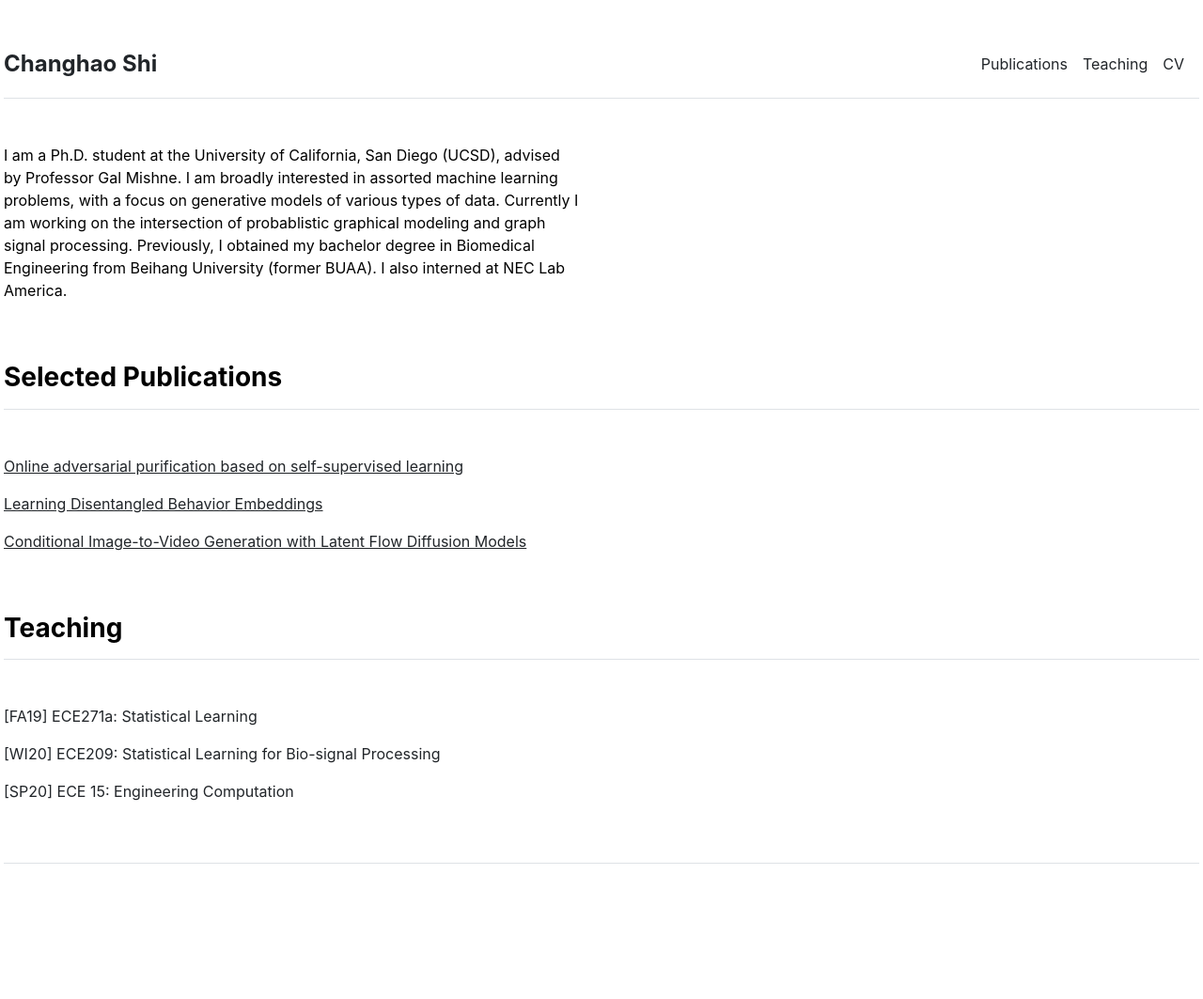
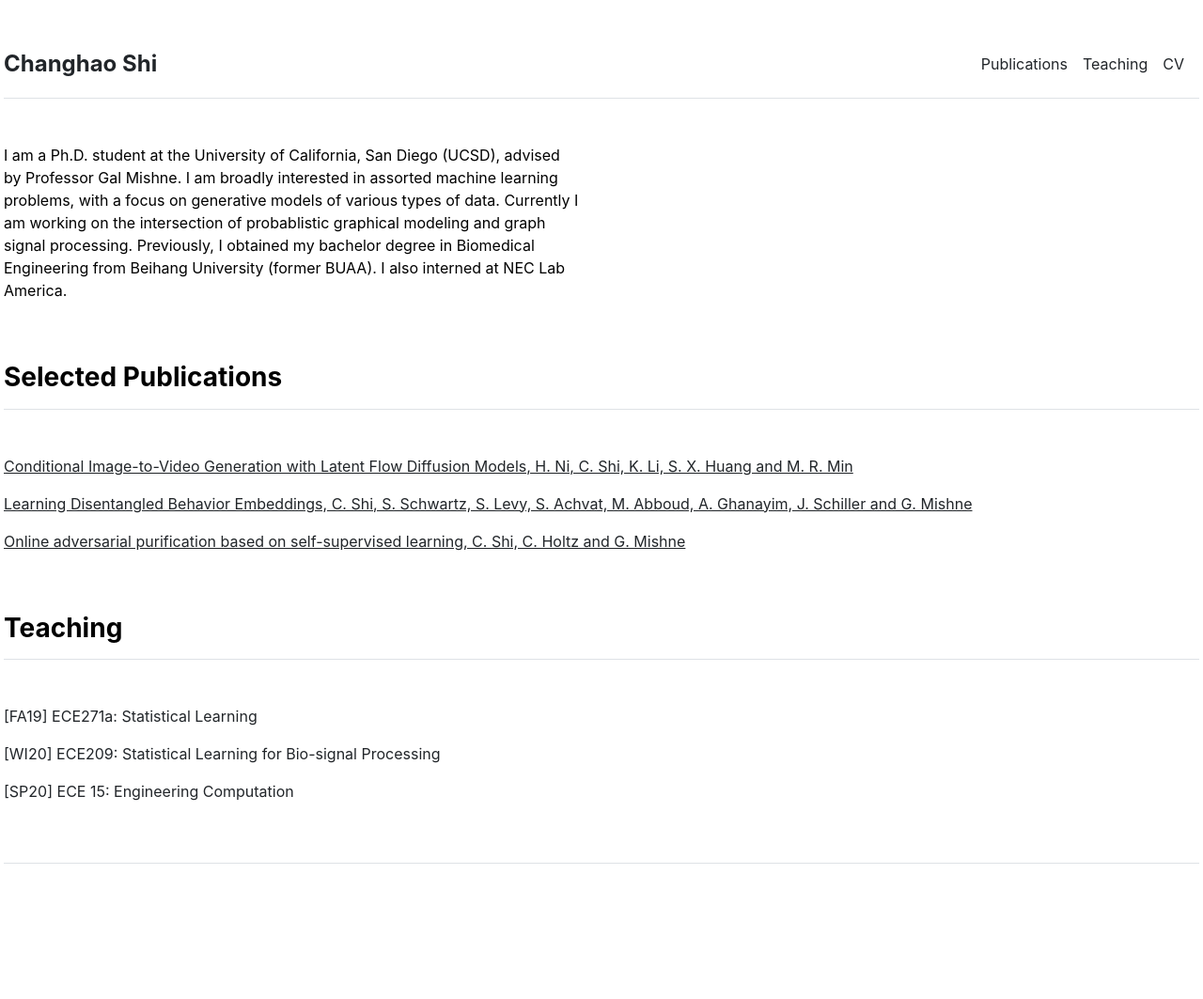
Before and after one commit to ChanghaoShih/ChanghaoShih.github.io, a Jekyll site: the page built from index.md, in a window 1280 px wide. Shown: the whole page at 94% size. Built offline with Jekyll 4.4.1, drawn with Linux system fonts in a browser that asks for light colours.

Commit message:
update publications

```diff
--- a/_data/publications.yml
+++ b/_data/publications.yml
@@ -1,11 +1,12 @@
 featured:
-- {name: 'Online adversarial purification based on self-supervised learning', url: 'https://arxiv.org/pdf/2101.09387.pdf'}
-- {name: 'Learning Disentangled Behavior Embeddings', url: 'https://proceedings.neurips.cc/paper_files/paper/2021/file/be37ff14df68192d976f6ce76c6cbd15-Paper.pdf'}
-- {name: 'Conditional Image-to-Video Generation with Latent Flow Diffusion Models', url: 'https://openaccess.thecvf.com/content/CVPR2023/papers/Ni_Conditional_Image-to-Video_Generation_With_Latent_Flow_Diffusion_Models_CVPR_2023_paper.pdf'}
+- {name: 'Conditional Image-to-Video Generation with Latent Flow Diffusion Models, H. Ni, C. Shi, K. Li, S. X. Huang and M. R. Min', url: 'https://openaccess.thecvf.com/content/CVPR2023/papers/Ni_Conditional_Image-to-Video_Generation_With_Latent_Flow_Diffusion_Models_CVPR_2023_paper.pdf'}
+- {name: 'Learning Disentangled Behavior Embeddings, C. Shi, S. Schwartz, S. Levy, S. Achvat, M. Abboud, A. Ghanayim, J. Schiller and G. Mishne', url: 'https://proceedings.neurips.cc/paper_files/paper/2021/file/be37ff14df68192d976f6ce76c6cbd15-Paper.pdf'}
+- {name: 'Online adversarial purification based on self-supervised learning, C. Shi, C. Holtz and G. Mishne', url: 'https://arxiv.org/pdf/2101.09387.pdf'}
 
 index:
-- {name: 'Online adversarial purification based on self-supervised learning', url: 'https://arxiv.org/pdf/2101.09387.pdf'}
-- {name: 'Learning Disentangled Behavior Embeddings', url: 'https://proceedings.neurips.cc/paper_files/paper/2021/file/be37ff14df68192d976f6ce76c6cbd15-Paper.pdf'}
-- {name: 'Conditional Image-to-Video Generation with Latent Flow Diffusion Models', url: 'https://openaccess.thecvf.com/content/CVPR2023/papers/Ni_Conditional_Image-to-Video_Generation_With_Latent_Flow_Diffusion_Models_CVPR_2023_paper.pdf'}
-- {name: 'Exploring Compositional Visual Generation with Latent Classifier Guidance', url: 'https://openaccess.thecvf.com/content/CVPR2023W/GCV/papers/Shi_Exploring_Compositional_Visual_Generation_With_Latent_Classifier_Guidance_CVPRW_2023_paper.pdf'}
-- {name: 'Graph Laplacian Learning with Exponential Family Noise', url: 'https://arxiv.org/pdf/2306.08201.pdf'}
+- {name: 'Graph Laplacian Learning with Exponential Family Noise, C. Shi and G. Mishne', url: 'https://arxiv.org/pdf/2306.08201.pdf'}
+- {name: 'Conditional Image-to-Video Generation with Latent Flow Diffusion Models, H. Ni, C. Shi, K. Li, S. X. Huang and M. R. Min', url: 'https://openaccess.thecvf.com/content/CVPR2023/papers/Ni_Conditional_Image-to-Video_Generation_With_Latent_Flow_Diffusion_Models_CVPR_2023_paper.pdf'}
+- {name: 'Exploring Compositional Visual Generation with Latent Classifier Guidance, C. Shi, H. Ni, K. Li, S. Han, M. Liang and M. R. Min', url: 'https://openaccess.thecvf.com/content/CVPR2023W/GCV/papers/Shi_Exploring_Compositional_Visual_Generation_With_Latent_Classifier_Guidance_CVPRW_2023_paper.pdf'}
+- {name: 'Learning Disentangled Behavior Embeddings, C. Shi, S. Schwartz, S. Levy, S. Achvat, M. Abboud, A. Ghanayim, J. Schiller and G. Mishne', url: 'https://proceedings.neurips.cc/paper_files/paper/2021/file/be37ff14df68192d976f6ce76c6cbd15-Paper.pdf'}
+- {name: 'Online adversarial purification based on self-supervised learning, C. Shi, C. Holtz and G. Mishne', url: 'https://arxiv.org/pdf/2101.09387.pdf'}
+- {name: 'Provable Robustness by Geometric Regularization of ReLU Networks, C. Holtz, C. Shi and G. Mishne'}
```
